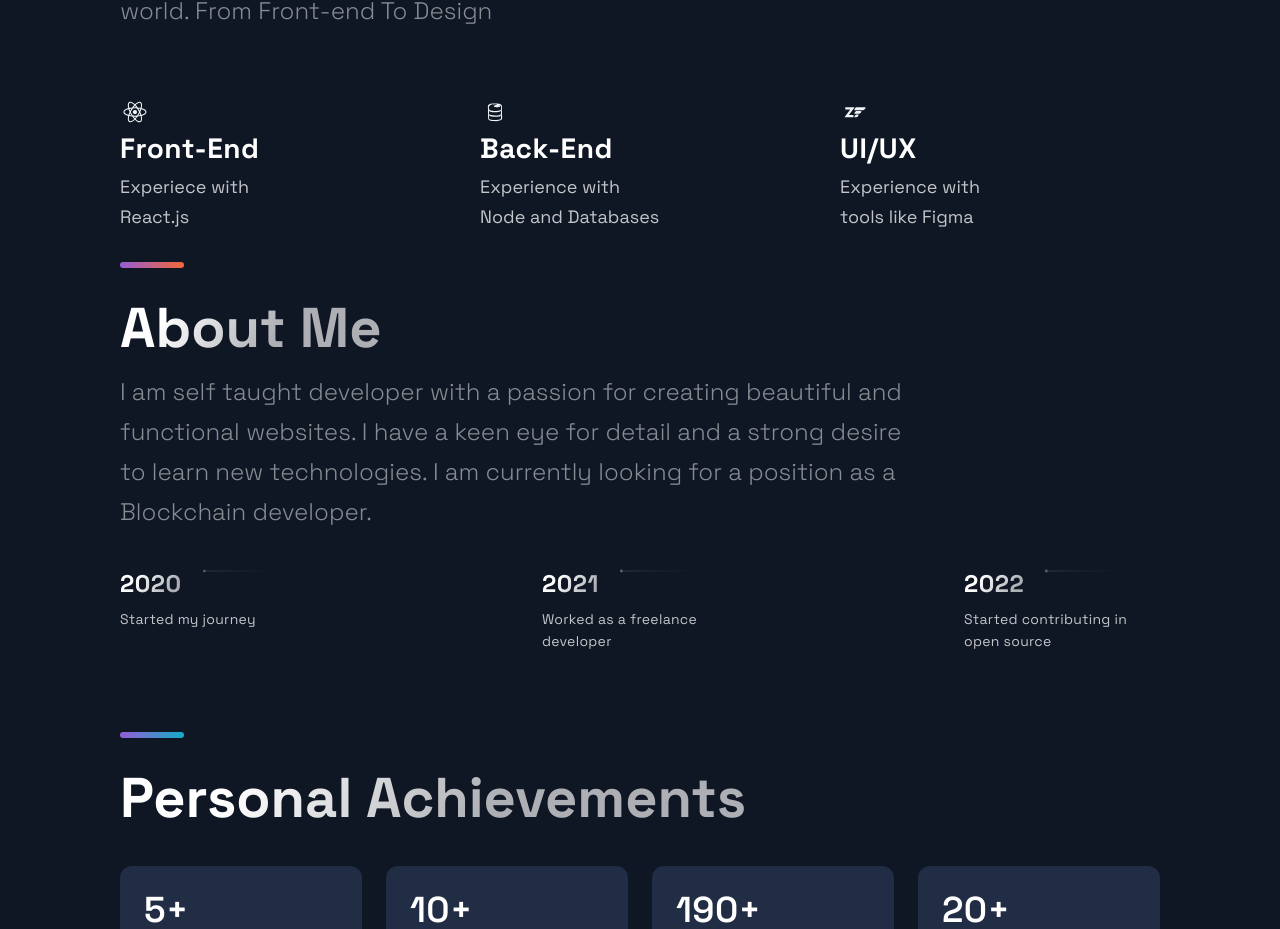
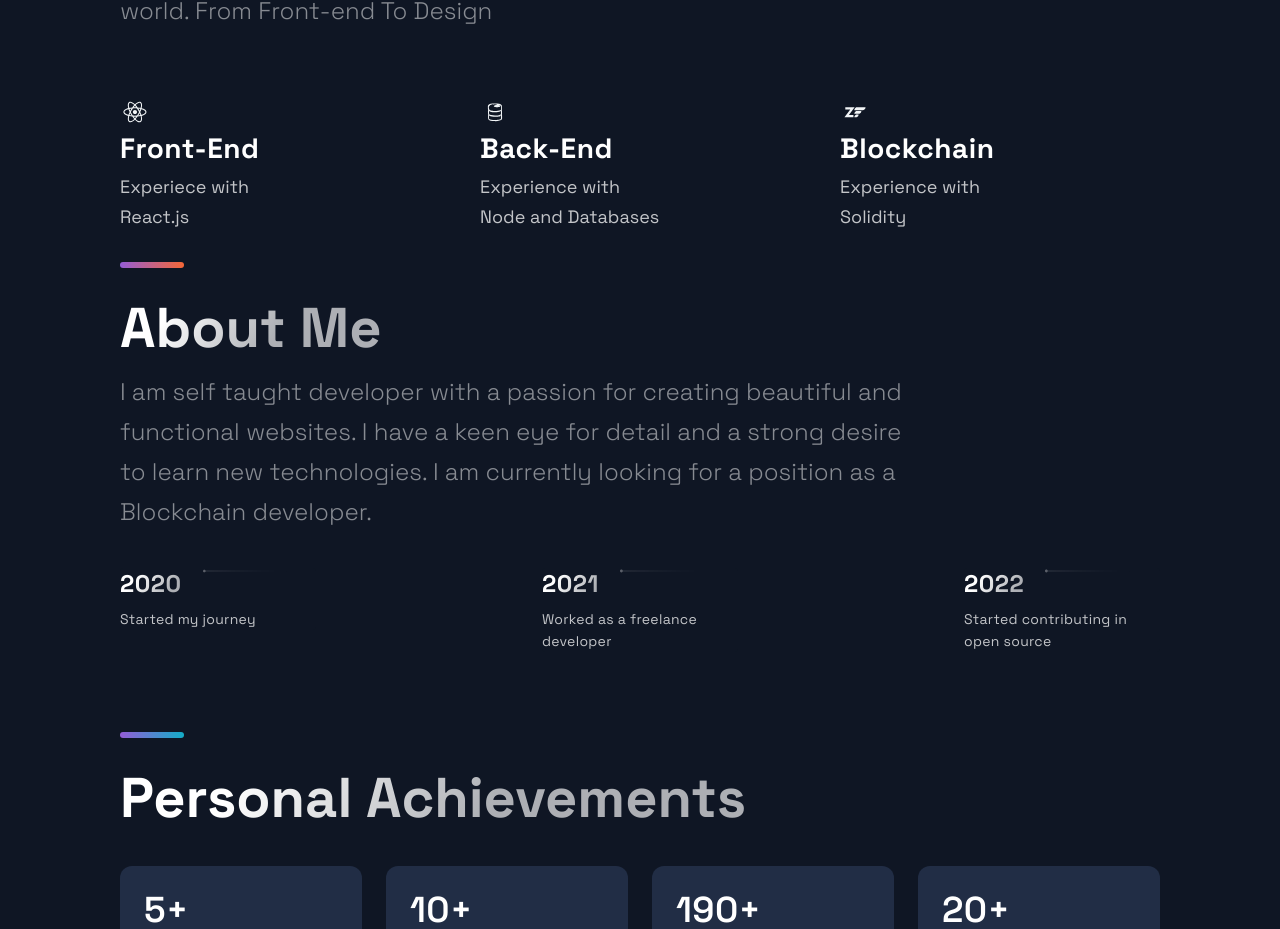
Before and after one commit to Abhijit20112003/Portfolio_website, a Next.js app: page / in a window 1280 px wide. Shown: the part 2150-3079 px from the top of the page. Built offline with nearby package versions, Linux system fonts and the light colour scheme.

Commit message:
Update Technologies.js

```diff
--- a/src/components/Technologies/Technologies.js
+++ b/src/components/Technologies/Technologies.js
@@ -41,10 +41,10 @@ const Technologies = () =>  (
           <DiZend size="3rem" />
         </picture>
         <ListContainer>
-          <ListTitle>UI/UX</ListTitle>
+          <ListTitle>Blockchain</ListTitle>
           <ListParagraph>
             Experience with <br />
-            tools like Figma
+            Solidity
           </ListParagraph>
         </ListContainer>
       </ListItem>
```
